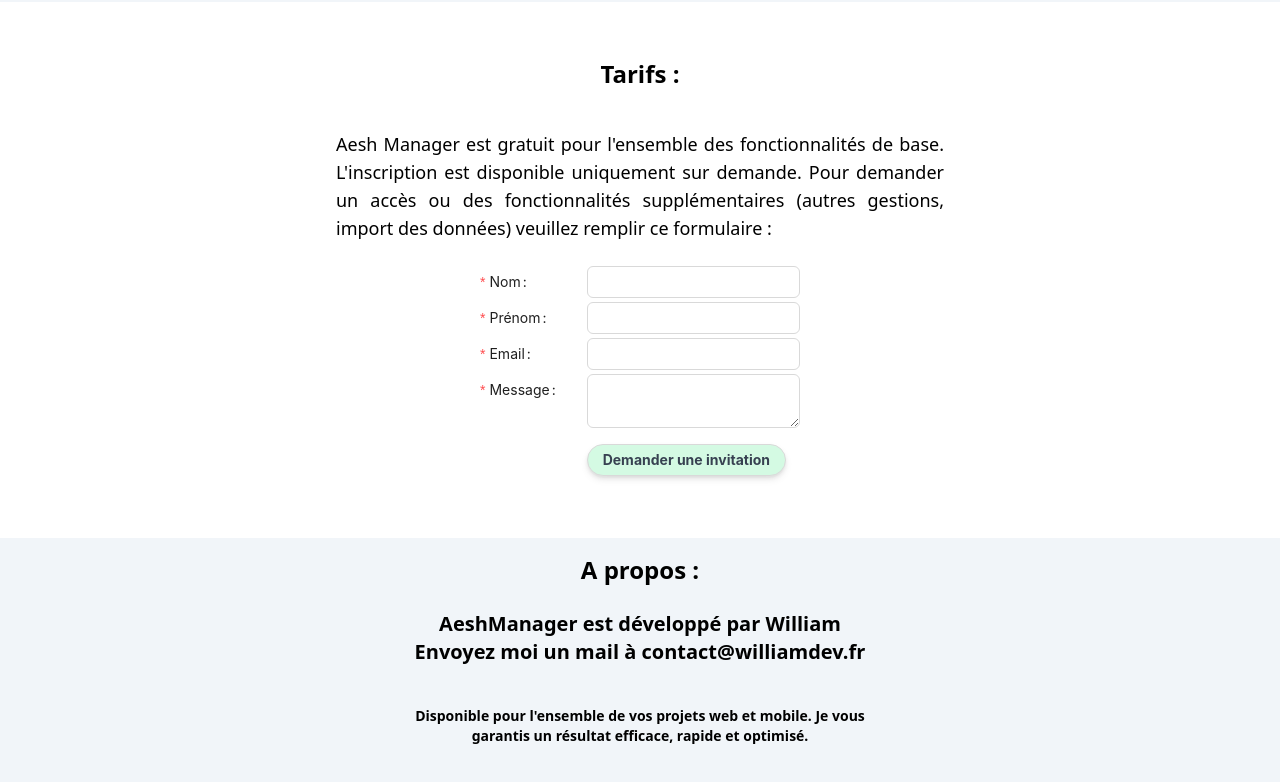
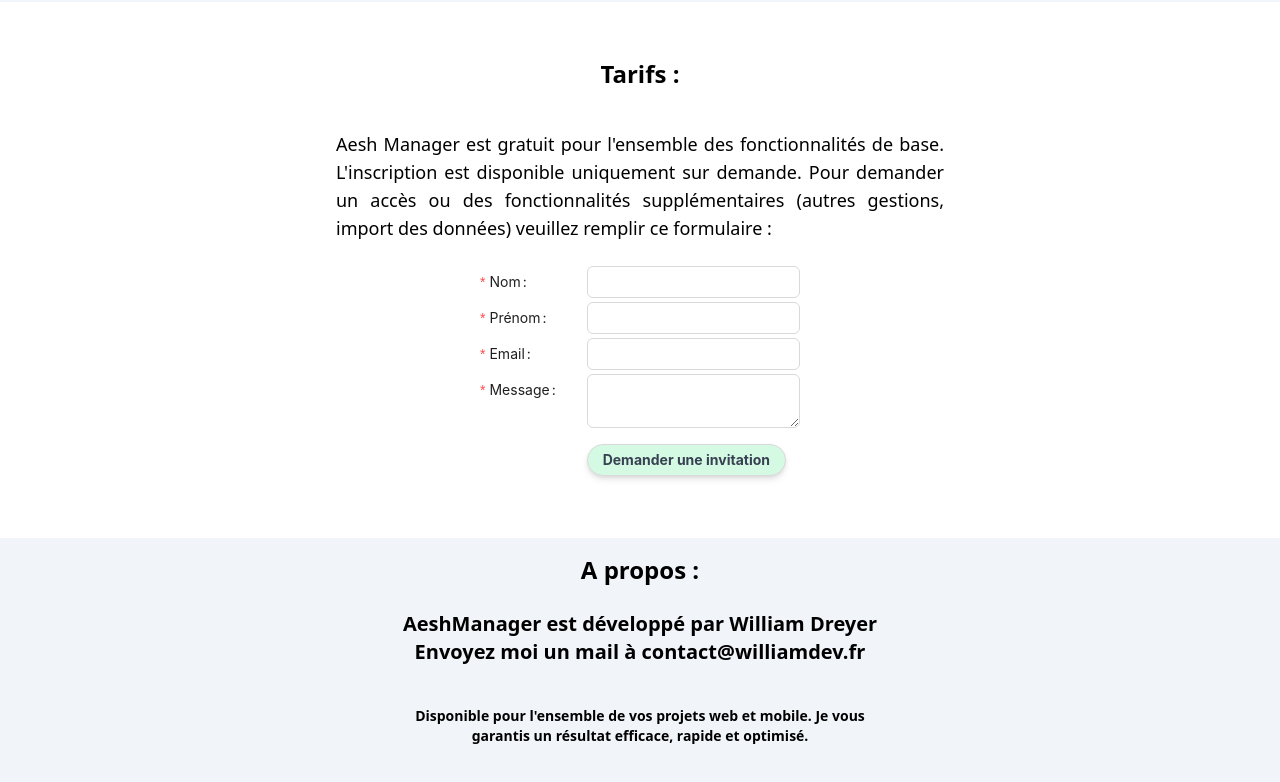
Before and after one commit to wdreyer/aeshV2, a Next.js app: page /landing in a window 1280 px wide. Shown: the part 1094-1876 px from the top of the page. Built offline with nearby package versions, Linux system fonts and the light colour scheme; no server answers.

Commit message:
end lanfingpage

```diff
--- a/components/Landing/AboutMe.js
+++ b/components/Landing/AboutMe.js
@@ -35,7 +35,7 @@
   >
   <p>
   <h2 className="text-xl font-semibold  text-center" >
-  AeshManager est développé par William</h2>
+  AeshManager est développé par <a href="https://www.linkedin.com/in/william-dreyer-b5121186/"> William Dreyer  </a></h2>
   <h2 className="text-xl font-semibold mb-6 text-center">
   Envoyez moi un mail à <a href="mailto:contact@williamdev.fr">contact@williamdev.fr</a>
   </h2>
```
